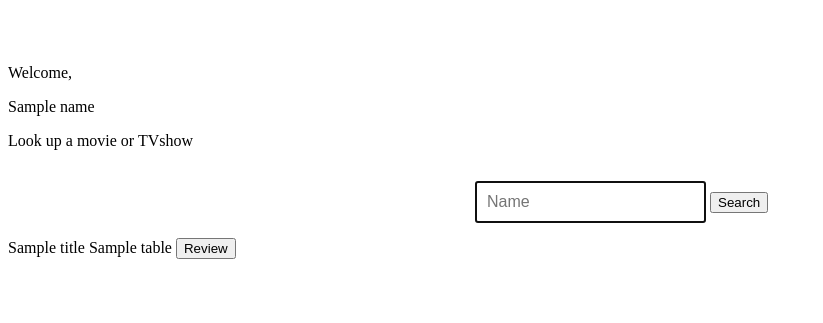
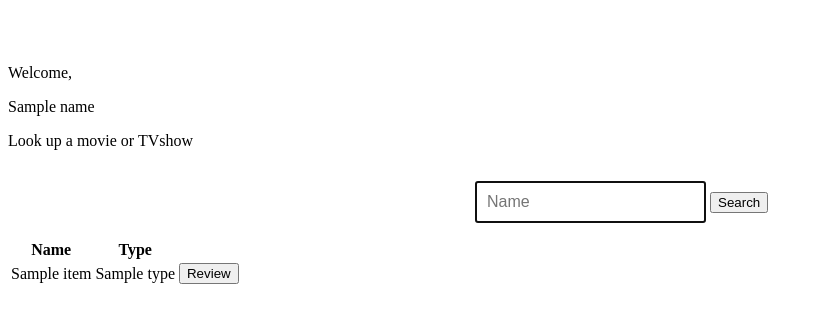
Before and after one commit to adityavgupta/PEAS_Movie_Reccomender, a Flask app: template app/templates/searched.html in a window 1280 px wide. Shown: the top 323 px of the page, without its empty margins (0-823 px from the left). Run offline with Flask 2, Linux system fonts and the light colour scheme; the template is opened without the code that fills it: most values are stand-ins (such as "Sample title", 1, 10 or a date in 2020); parts of the project's set-up code (start-up, migrations or seed data) failed here and were passed over.

Commit message:
search done

```diff
--- a/app/templates/searched.html
+++ b/app/templates/searched.html
@@ -23,12 +23,46 @@
                 <button id="btnSearch" class="btn btn-lg btn-primary btn-block" type="button">Search</button>
                 </form>
                 <div>
+                    <!-- <table class="table"></table>
                     {% for table in tables %}
                         {{titles[loop.index]}}
                         {{ table|safe }}
-                        <button class="btnReview" type="button">Review</button>
-                    {% endfor %}
-                </div>
+                        <li><button class="btnReview">Review</button></li>
+
+                    {% endfor %} -->
+                    <table class="table">
+                        <thead>
+                        <tr>
+                            <th class="Name">Name</th>
+                            <th class="Type">Type</th>
+                            <th class="update"></th>
+                        </tr>
+                        </thead>
+
+                        <tbody>
+                        {% for item in items %}
+                            <tr>
+                                <td>{{item.Name}}</td>
+                                <td>{{item.Type}}</td>
+                                <td><button class="btnReview" username="{{name}}" data-source="{{item.Name}}">Review</button></td>
+                                <!-- {% if item.status == "In Progress" %}
+                                    <td><button type="button" class="btn btn-outline-warning btn-sm state" data-source="{{item.id}}">{{item.status}}</button></td>
+                                {%endif%}
+                                {% if item.status == "Todo" %}
+                                    <td><button type="button" class="btn btn-outline-secondary btn-sm state" data-source="{{item.id}}">{{item.status}}</button></td>
+                                {%endif%}
+                                {% if item.status == "Complete" %}
+                                    <td><button type="button" class="btn btn-outline-success btn-sm state" data-source="{{item.id}}">{{item.status}}</button></td>
+                                {%endif%} -->
+
+                                <!-- <td><button type="button" class="btn btn-outline-info btn-sm" data-bs-toggle="modal" data-bs-target="#task-modal" data-source="{{item.id}}" data-content="{{item.task}}"><i class="fa fa-pen fa-1" aria-hidden="true"></i></button></td>
+
+                                <td><button class="btn btn-outline-secondary btn-sm remove" data-source="{{item.id}}" type="button"><i class="fa fa-trash fa-1" aria-hidden="true"></i></button></td> -->
+                            </tr>
+                        {% endfor %}
+
+                        </tbody>
+                    </table>
               </div>
         </nav>
       </div>
```
Also changed, not shown: app/routes.py (+7 -4 lines), app/static/script/modal_review.js (added, +25 -0 lines).
